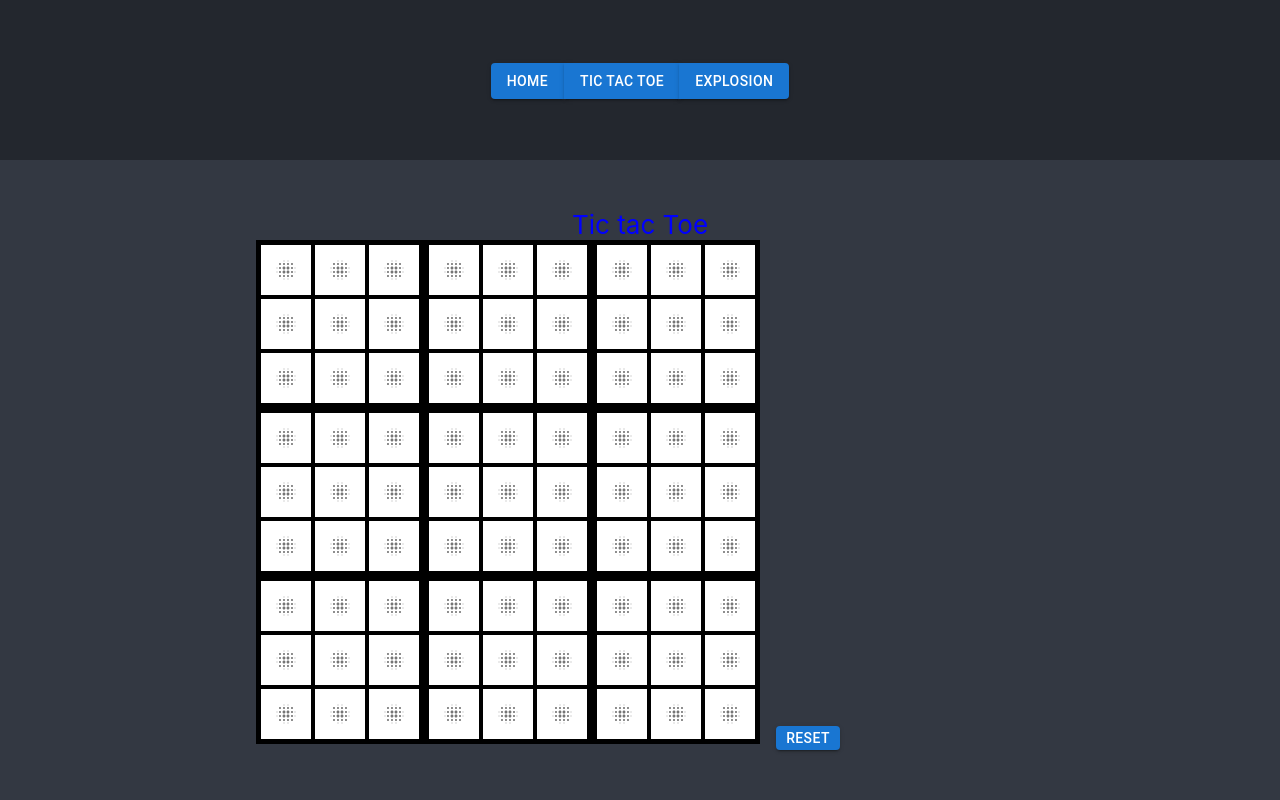
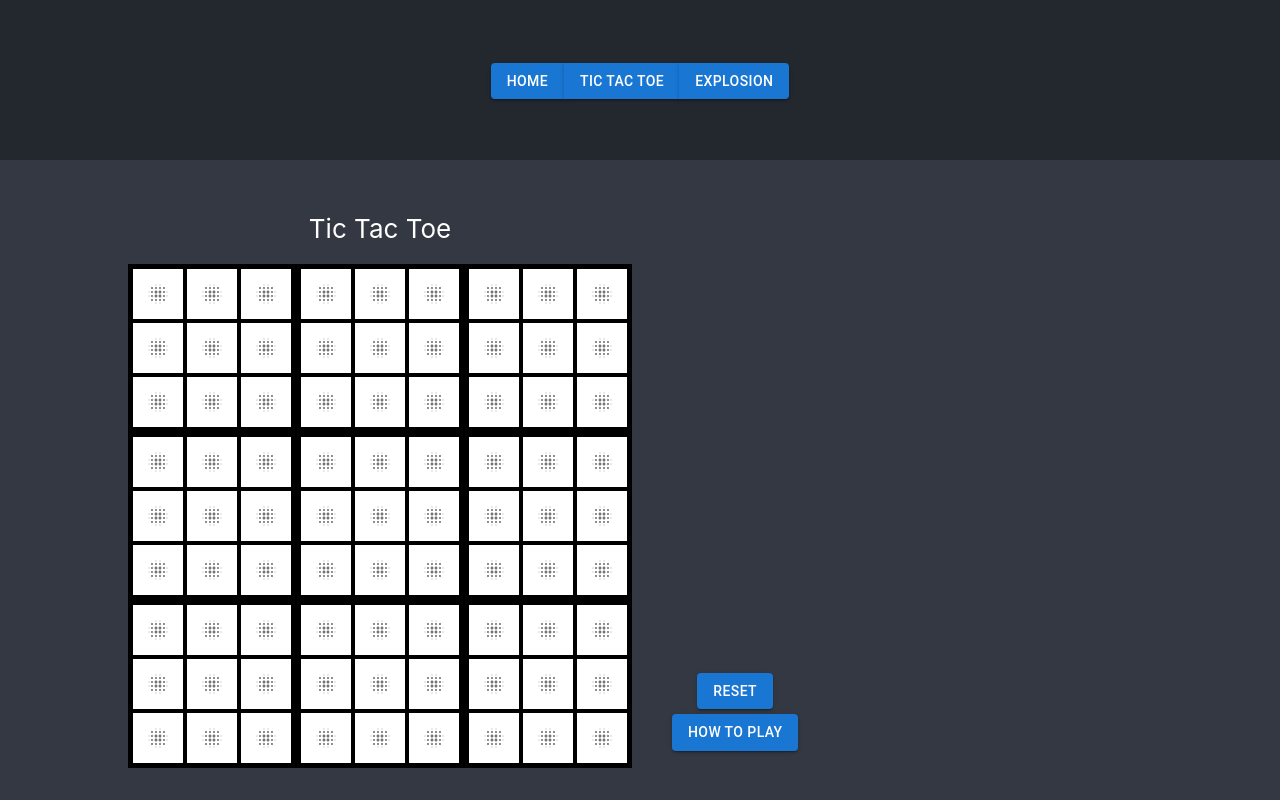
Before and after one commit to TheJD-droid/TheJD.github.io, a React (Create React App) app in the folder my_website/: page /TicTacToe in a window 1280 px wide. Built offline with nearby package versions, Linux system fonts and the light colour scheme.

Commit message:
Resolved formatting issues + Instructions
Resolved formatting issues and added a drawer that contains the vsauce youtube video, explaining how to play.

```diff
--- a/my_website/src/App.css
+++ b/my_website/src/App.css
@@ -41,7 +41,7 @@
   align-items: center;
   justify-content: center;
   font-size: calc(10px + 2vmin);
-  color: blue;
+  color: white;
 }
 
 .App-link {
--- a/my_website/src/App.js
+++ b/my_website/src/App.js
@@ -8,56 +8,21 @@ import Layout from './pages/Layout';
 import {BrowserRouter, Routes, Route} from 'react-router-dom';
 import Navbar from './components/Navbar';
 import Winner from './pages/WinnerAnimation';
-import React, { useCallback, useEffect } from 'react';
-import { useState } from 'react';
+import React, { useCallback, useEffect, useContext } from 'react';
 
-import { retrieveStyle } from './styles';
 
 function App() {
 
-  const [currentStyle, setCurrentStyle] =  React.useState({header: 'App-header', body: 'App-body'});
-  const [classes, setClasses] = React.useState({header: 'App-header', body: 'App-body'})
-  // const handleSetCurrentStyle = (classnames) => {
-  //   setCurrentStyle(classnames)
-  // }
-  // const handleStyle = useCallback((currentStyle) => {
-  //   let currentHeader = 'App-header';
-  //   let currentBody = 'App-body';
-  //   console.log(currentStyle)
-  //   if (currentStyle) {
 
-  //     if (currentStyle.header) {
-  //       currentHeader = currentStyle.header;
-  //       if (currentStyle.body) {
-  //         currentBody = currentStyle.body;
-  //       }
-  //     }
-  //   }
-
-
-  //   return {header: currentHeader, body: currentBody}
-
-  //  }, [currentStyle]);
-
-
-  //  useEffect(() => {
-  //   setClasses(currentStyle)
-  // }, [currentStyle]);
-
-
-
-  const handleSetClasses = (p) => {
-    setClasses(p);
-  }
 
 
    return (
     <div className="App" id='root'>
       <BrowserRouter>
-      <div className={classes.header}>
-            <Navbar classes={classes} setClasses={handleSetClasses}/>
+      <div className="App-header">
+            <Navbar />
       </div>
-          <div className={classes.body}>
+          <div className="App-body">
 
         <Routes>
 
--- a/my_website/src/components/Navbar.js
+++ b/my_website/src/components/Navbar.js
@@ -1,13 +1,10 @@
 import {Outlet, Link} from 'react-router-dom';
 import { Button, ButtonGroup, Divider } from '@mui/material';
 import React from 'react';
-import { useState } from 'react';
-import { retrieveStyle } from '../styles';
 
 
-function Navbar(props) {
+function Navbar() {
 
-//const Navbar = (chosenStyle, setChosenStyle) => {
     return(
         <>
 
@@ -16,10 +13,7 @@ function Navbar(props) {
 
                     <Button variant='contained' href='/'>Home</Button>
                     <Divider orientation='vertical' />
-                    <Button variant='contained' href='/TicTacToe' onClick={() => {
-                        props.setClasses({header: 'AppTTT-header', body: 'AppTTT-body'});
-                        console.log(props.currentStyle);
-                    }}>Tic Tac Toe</Button>
+                    <Button variant='contained' href='/TicTacToe'>Tic Tac Toe</Button>
                     <Button variant='contained' href='/WinnerAnimation'>Explosion</Button>
 
                 </ButtonGroup>
--- /dev/null
+++ b/my_website/src/components/TempDrawer.js
@@ -0,0 +1,35 @@
+import React from "react";
+//import { Drawer } from "@mui/material";
+//import { Button} from "@mui/material";
+//import { Box } from "@mui/material"
+import Box from '@mui/material/Box';
+import Drawer from '@mui/material/Drawer';
+import Button from '@mui/material/Button';
+import List from '@mui/material/List';
+import Divider from '@mui/material/Divider';
+import ListItem from '@mui/material/ListItem';
+import ListItemButton from '@mui/material/ListItemButton';
+import ListItemIcon from '@mui/material/ListItemIcon';
+import ListItemText from '@mui/material/ListItemText';
+import InboxIcon from '@mui/icons-material/MoveToInbox';
+import MailIcon from '@mui/icons-material/Mail';
+
+export default function TempDrawer({DrawerContent, bttnText, anchorTo}) {
+    const [open, setOpen] = React.useState(false);
+
+    const toggleDrawer = (newOpen) => () => {
+      setOpen(newOpen);
+    };
+
+
+
+
+    return (
+      <div>
+        <Button variant='contained' onClick={toggleDrawer(true)}>{bttnText}</Button>
+        <Drawer open={open} onClose={toggleDrawer(false)} anchor={anchorTo}>
+          {DrawerContent}
+        </Drawer>
+      </div>
+    );
+  }
--- /dev/null
+++ b/my_website/src/components/YoutubeEmbed.js
@@ -0,0 +1,23 @@
+import React from "react";
+import PropTypes from "prop-types";
+
+const YoutubeEmbed = ({ embedId }) => (
+  <div className="video-responsive">
+    <iframe
+      width="343"
+      height="610"
+      src={`https://www.youtube.com/embed/${embedId}`}
+      border="0px"
+      allow="accelerometer; autoplay; clipboard-write; encrypted-media; gyroscope; picture-in-picture"
+      allowFullScreen
+      title="Embedded youtube"
+    />
+
+  </div>
+);
+
+YoutubeEmbed.propTypes = {
+  embedId: PropTypes.string.isRequired
+};
+
+export default YoutubeEmbed;
--- a/my_website/src/pages/TicTacToe.js
+++ b/my_website/src/pages/TicTacToe.js
@@ -5,17 +5,21 @@ import Box from '@mui/material/Box';
 import TTTBoard from '../components/TTTBoard';
 import ClearIcon from '@mui/icons-material/Clear';
 import RadioButtonUncheckedIcon from '@mui/icons-material/RadioButtonUnchecked';
-
+import YoutubeEmbed from '../components/YoutubeEmbed';
 
 import './TicTacToe.css';
 //import TicTacToeLogic from '../TicTacToeLogic';
 import TTTState from '../components/TTTState';
 import zIndex from '@mui/material/styles/zIndex';
+import TempDrawer from '../components/TempDrawer';
 
 const SELECTED_BORDER_COLOR = 'black';
 const BORDER_SIZE = '5px';
 const BORDER_STYLE = 'solid';
 const BORDER_COLOR = colors.blueGrey[300];
+
+
+
 
 //initial state
 //{topLeft: 'blank', topMiddle: 'blank', topRight: 'blank', middleLeft: 'blank', middleMiddle: 'blank', middleRight: 'blank', bottomLeft: 'blank', bottomMiddle: 'blank', bottomRight: 'blank'}
@@ -57,18 +61,15 @@ function TicTacToe() {
 
 
     return (
-        <Grid container direction='column' sx={{minWidth: '0px', width: '100%', height: '100%'}}>
-          <Box sx={{padding: '0px'}}>
-            Tic tac Toe
-          </Box>
+        <Grid container direction='row' minWidth='765px'>
 
 
 
+            {/*item containing the tictactoe board*/}
+            <Grid item minWidth='500px' marginLeft='10vw'>
+                <Grid container direction='column'>
+                <Grid item sx={{padding: '20px'}}>Tic Tac Toe</Grid>
 
-            <Grid container minWidth='850px' direction='row' spacing={0}>
-                <Grid item minWidth='0vw' width='20vw' height='0vh'></Grid>
-
-                <Grid item minWidth='520px' sx={{ padding: '0px'}}>
                     {/*Tic tac toe board*/}
                     <Grid container direction='row'>
 
@@ -180,20 +181,47 @@ function TicTacToe() {
 
 
                 </Grid>
-                <Grid item>
-                    <Grid item sx={{height: '60vh'}}>
+                </Grid>
+
+                {/*Item containing the reset button*/}
+                <Grid item marginLeft='40px'>
+                <Grid container direction='column'>
+                    <Grid item sx={{height: '480px', maxHeight:'480px'}}>
 
                     </Grid>
                     <Grid item sx={{padding: '0px'}}>
-                        <Button sx={{padding: '0px'}} variant='contained' onClick={() => {
+                        <Button variant='contained' onClick={() => {
                             //console.log("Are you still there?")
                             restartGame(superTTTState, setSuperTTTState, initialState, playerTurn, setPlayerTurn, setBoardState1, setBoardState2, setBoardState3, setBoardState4, setBoardState5, setBoardState6, setBoardState7, setBoardState8, setBoardState9)
                         }}>Reset</Button>
                     </Grid>
+                    <Grid item sx={{marginTop: '5px'}}>
+                        {/*
+
+                        <Button onClick={() => {console.log(content.props)}}>BUTTON</Button>
+
+                        */}
+                        <TempDrawer DrawerContent={
+                            <Box role='presentation' sx={{backgroundColor: '#333842', height: '100%', padding: '10px'}}>
+                                <YoutubeEmbed embedId='_Na3a1ZrX7c' />
+                            </Box>
+                            }
+                        bttnText={'How to play'}
+                        anchorTo={'right'} />
+
+                    </Grid>
+                </Grid>
                 </Grid>
 
-            </Grid>
 
+
+                {/*Embedded Youtube video*/}
+                {/*
+                <Grid item>
+                    <YoutubeEmbed embedId='_Na3a1ZrX7c'></YoutubeEmbed>
+
+                </Grid>
+                */}
 
 
         </Grid>
@@ -205,9 +233,7 @@ function restartGame(superTTTState, setSuperTTTState, initialState, playerTurn,
 
 ) {
     setSuperTTTState(initialState);
-    console.log(superTTTState);
     setPlayerTurn('X');
-    console.log(playerTurn);
 
     setBoardState1(new TTTState('blank', 'blank', 'blank', 'blank', 'blank', 'blank', 'blank', 'blank', 'blank'));
     setBoardState2(new TTTState('blank', 'blank', 'blank', 'blank', 'blank', 'blank', 'blank', 'blank', 'blank'));
@@ -219,8 +245,6 @@ function restartGame(superTTTState, setSuperTTTState, initialState, playerTurn,
     setBoardState8(new TTTState('blank', 'blank', 'blank', 'blank', 'blank', 'blank', 'blank', 'blank', 'blank'));
     setBoardState9(new TTTState('blank', 'blank', 'blank', 'blank', 'blank', 'blank', 'blank', 'blank', 'blank'));
 
-    //setResetFlag(false);
-    //console.log("HELLLLLLO!")
 }
 
 
```
Also changed, not shown: my_website/src/components/BoardSquare.js (+12 -16 lines), my_website/src/components/TicTacToeLogic.js (+5 -25 lines), my_website/src/styles.js (+0 -16 lines).
